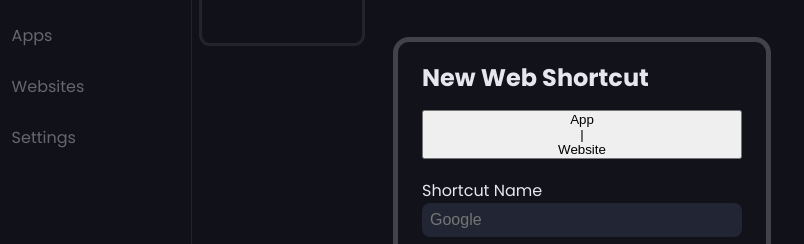
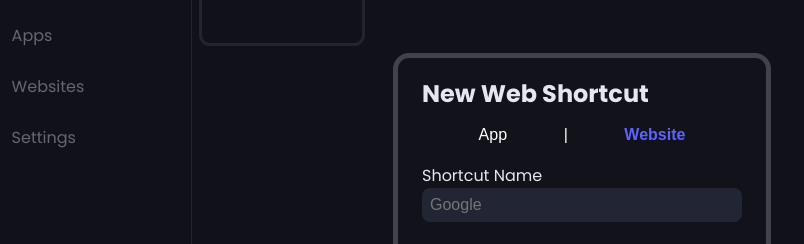
Before and after one commit to arsh-gupta-8/Desktop_Organiser, an Electron app: page renderer/index.html in a window 1280 px wide. Both pictures are taken after a click on the element "Add Shortcut". Shown: the part 127-371 px from the top of the page, 58-862 px from the left. Drawn offline with Linux system fonts and the light colour scheme; no server answers.

Commit message:
Styled the button

```diff
--- a/renderer/index.html
+++ b/renderer/index.html
@@ -60,7 +60,7 @@
         <button class="modal-switch">
           <p>App</p>
           <p> | </p>
-          <p>Website</p>
+          <p class="modal-option-selected">Website</p>
         </button>
         <div class="modal-content">
           <form id="new-website-shortcut">
@@ -87,7 +87,7 @@
           <h2>New App Shortcut</h2>
         </div>
         <button class="modal-switch">
-          <p>App</p>
+          <p class="modal-option-selected">App</p>
           <p> | </p>
           <p>Website</p>
         </button>
--- a/styles/style.css
+++ b/styles/style.css
@@ -228,3 +228,17 @@ main{
 .submit-container :hover{
   background-color: var(--hover-colour);
 }
+
+.modal-switch{
+  display: flex;
+  justify-content: space-evenly;
+  font-size: 1rem;
+  background-color: var(--background-colour);
+  border: none;
+  color: white;
+}
+
+.modal-option-selected{
+  color: var(--accent-colour);
+  font-weight: 600;
+}
```
